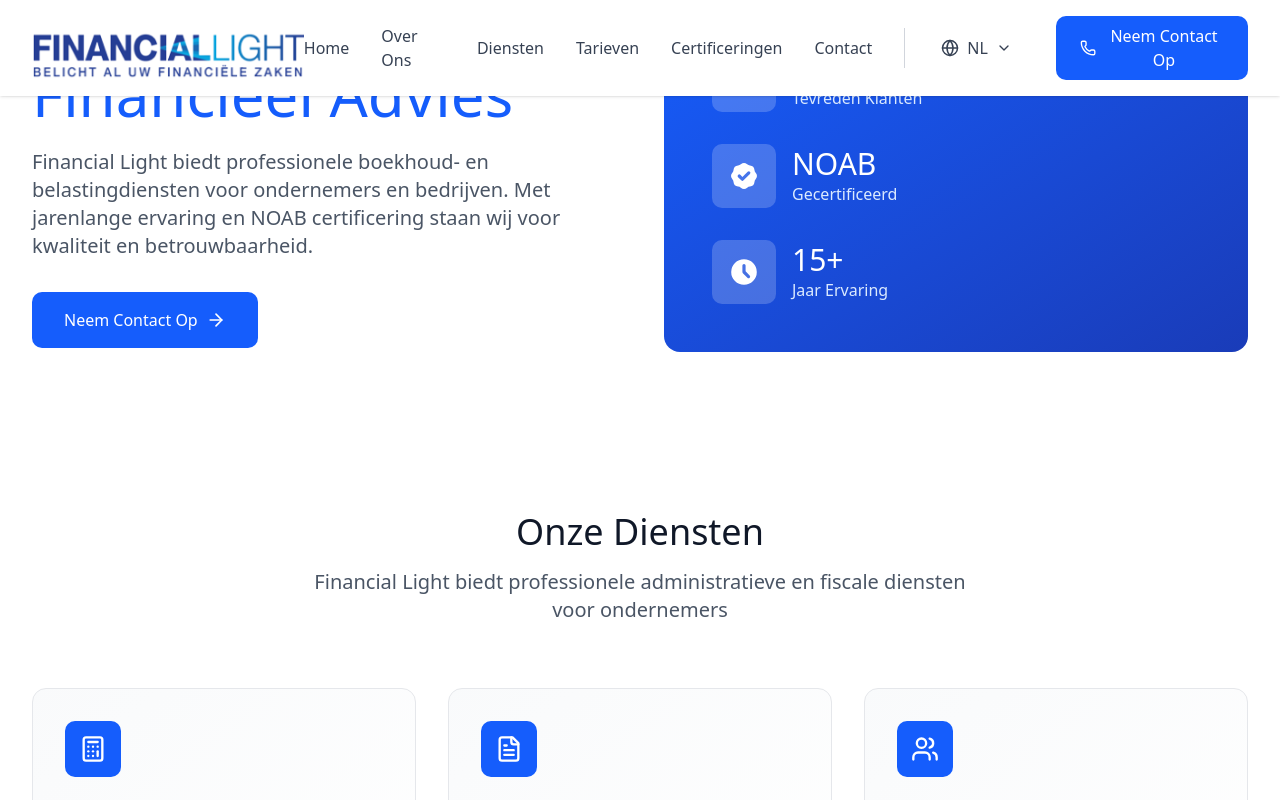
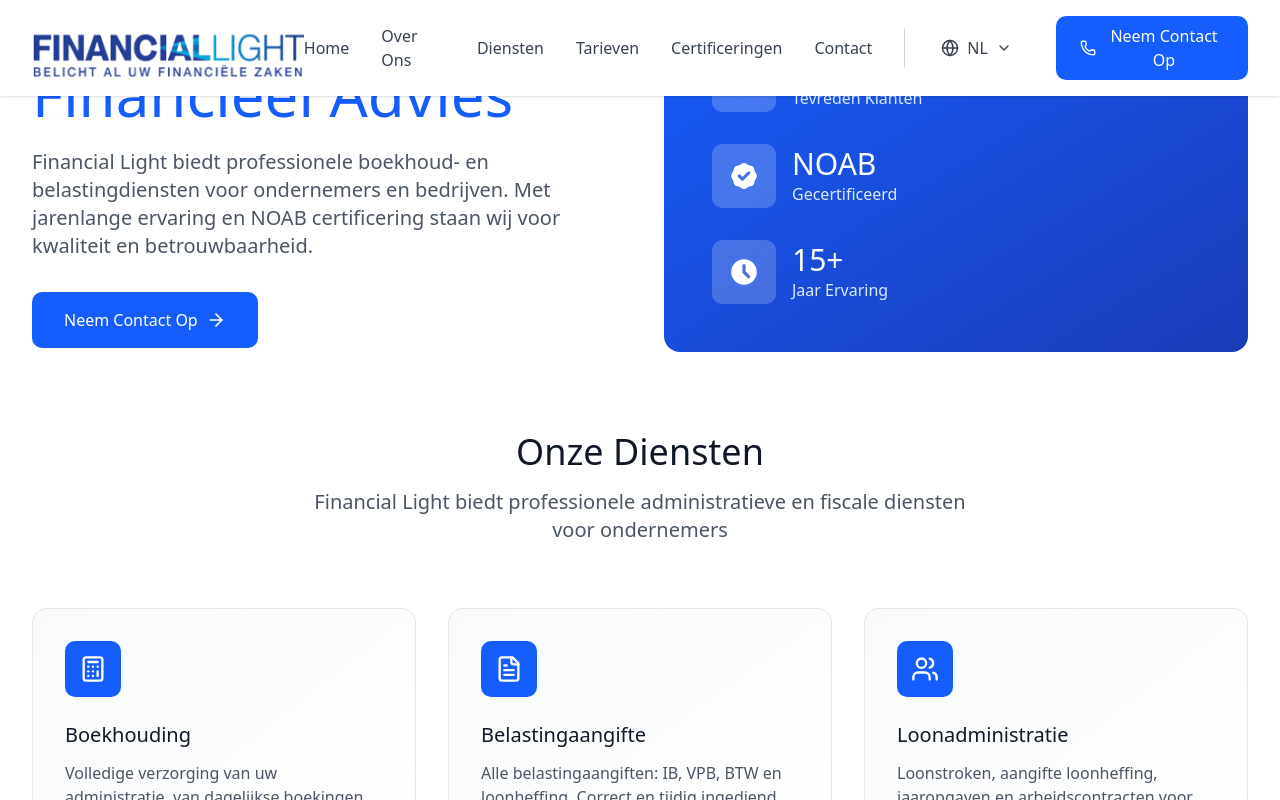
Before and after one commit to DefinedVision/Financial-light-1, a React (Vite) app: page / in a window 1280 px wide. Shown: the top 800 px of the page. Built offline with nearby package versions, Linux system fonts and the light colour scheme.

Commit message:
added ot-32/pt-40

```diff
--- a/src/components/Hero.tsx
+++ b/src/components/Hero.tsx
@@ -42,7 +42,7 @@ export function Hero() {
   };
 
   return (
-    <section id="home" className="pt-56 pb-20 pb-20 bg-gradient-to-br from-[#00a0d2]/5 to-white">
+    <section id="home" className="pt-32 md:pt-40 bg-gradient-to-br from-[#00a0d2]/5 to-white">
       <div className="max-w-7xl mx-auto px-4 sm:px-6 lg:px-8">
         <div className="grid md:grid-cols-2 gap-12 items-center">
           <motion.div
```
